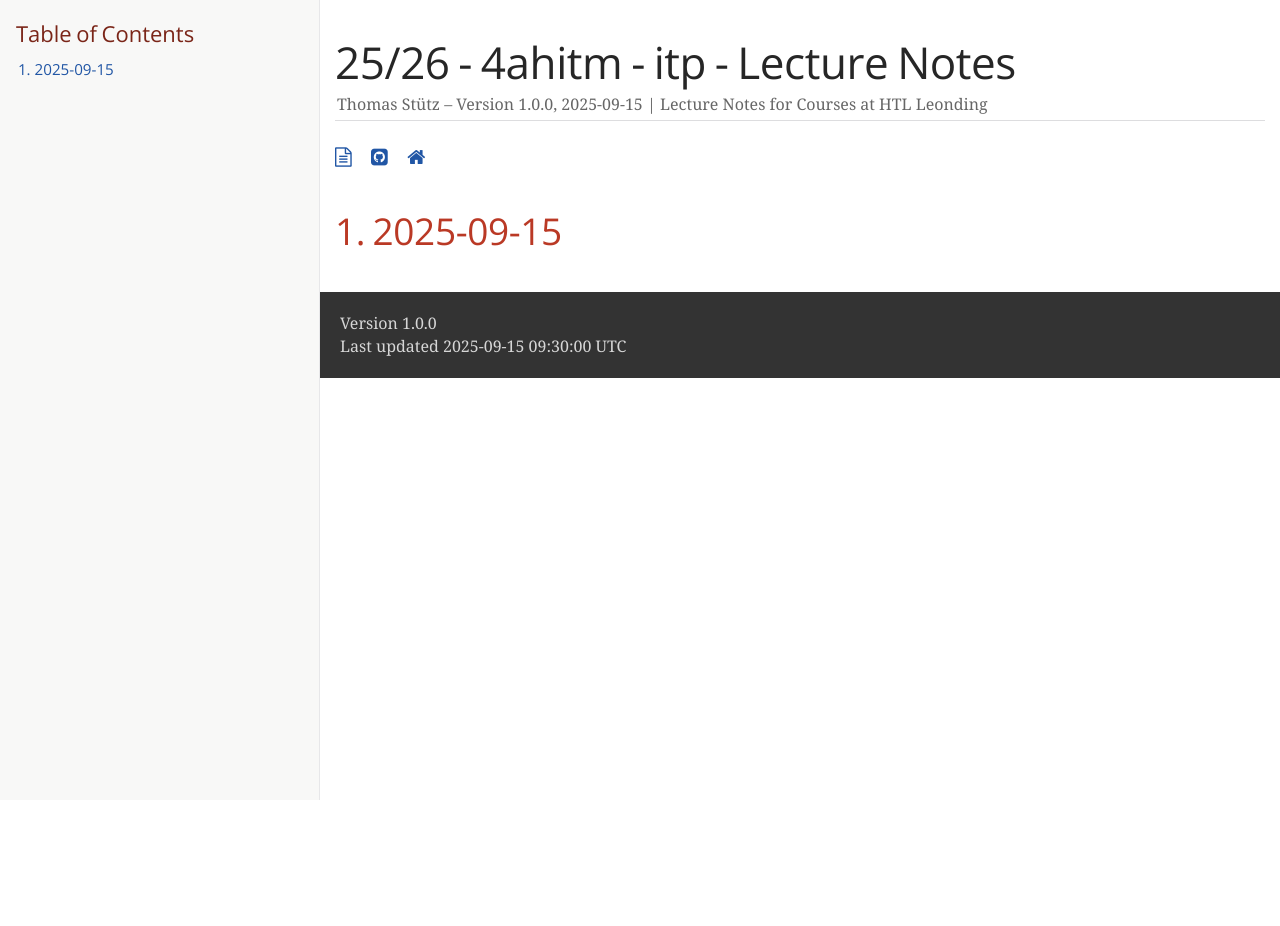
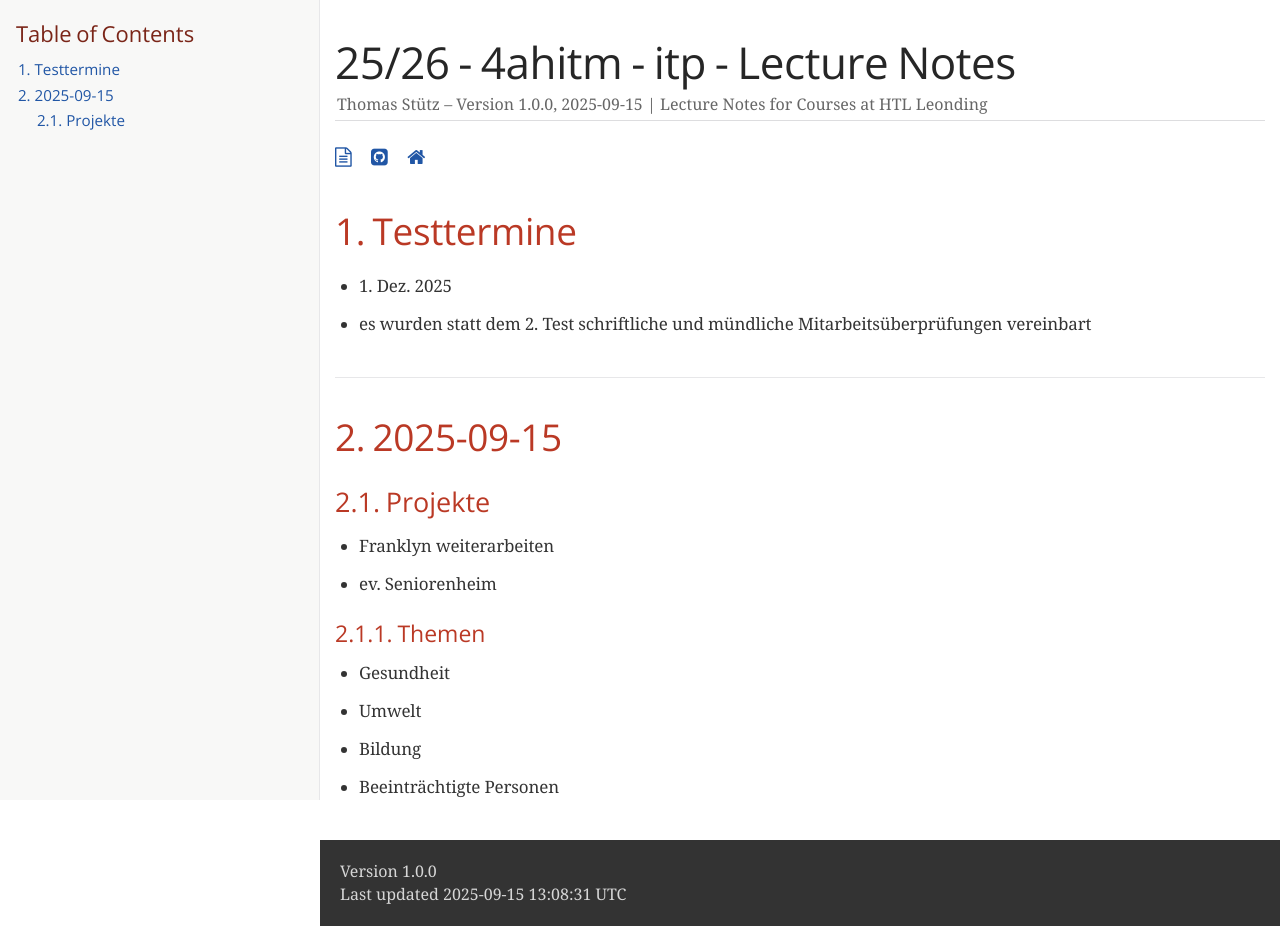
Before and after one commit to 2526-4ahitm-itp/2526-4ahitm-itp-lecture-notes, a plain HTML site: page index.html in a window 1280 px wide. Before the commit the page ends 800 px from the top, so only its background shows below. Drawn offline with nearby package versions, Linux system fonts and the light colour scheme; a web font is replaced by a local one.

Commit message:
Deploying to gh-pages from @ 2526-4ahitm-itp/2526-4ahitm-itp-lecture-notes@3093f19cfd141e52a0b250eb8d75c915bf576628 🚀

```diff
--- a/index.html
+++ b/index.html
@@ -457,7 +457,12 @@ body.book #toc,body.book #preamble,body.book h1.sect0,body.book .sect1>h2{page-b
 <div id="toc" class="toc2">
 <div id="toctitle">Table of Contents</div>
 <ul class="sectlevel1">
-<li><a href="#_2025_09_15">1. 2025-09-15</a></li>
+<li><a href="#_testtermine">1. Testtermine</a></li>
+<li><a href="#_2025_09_15">2. 2025-09-15</a>
+<ul class="sectlevel2">
+<li><a href="#_projekte">2.1. Projekte</a></li>
+</ul>
+</li>
 </ul>
 </div>
 </div>
@@ -472,16 +477,62 @@ body.book #toc,body.book #preamble,body.book h1.sect0,body.book .sect1>h2{page-b
 </div>
 </div>
 <div class="sect1">
-<h2 id="_2025_09_15"><a class="anchor" href="#_2025_09_15"></a>1. 2025-09-15</h2>
+<h2 id="_testtermine"><a class="anchor" href="#_testtermine"></a>1. Testtermine</h2>
 <div class="sectionbody">
-
+<div class="ulist">
+<ul>
+<li>
+<p>1. Dez. 2025</p>
+</li>
+<li>
+<p>es wurden statt dem 2. Test schriftliche und mündliche Mitarbeitsüberprüfungen vereinbart</p>
+</li>
+</ul>
+</div>
+</div>
+</div>
+<div class="sect1">
+<h2 id="_2025_09_15"><a class="anchor" href="#_2025_09_15"></a>2. 2025-09-15</h2>
+<div class="sectionbody">
+<div class="sect2">
+<h3 id="_projekte"><a class="anchor" href="#_projekte"></a>2.1. Projekte</h3>
+<div class="ulist">
+<ul>
+<li>
+<p>Franklyn weiterarbeiten</p>
+</li>
+<li>
+<p>ev. Seniorenheim</p>
+</li>
+</ul>
+</div>
+<div class="sect3">
+<h4 id="_themen"><a class="anchor" href="#_themen"></a>2.1.1. Themen</h4>
+<div class="ulist">
+<ul>
+<li>
+<p>Gesundheit</p>
+</li>
+<li>
+<p>Umwelt</p>
+</li>
+<li>
+<p>Bildung</p>
+</li>
+<li>
+<p>Beeinträchtigte Personen</p>
+</li>
+</ul>
+</div>
+</div>
+</div>
 </div>
 </div>
 </div>
 <div id="footer">
 <div id="footer-text">
 Version 1.0.0<br>
-Last updated 2025-09-15 09:30:00 UTC
+Last updated 2025-09-15 13:08:31 UTC
 </div>
 </div>
 </body>
```
Also changed, not shown: demo.html (+1 -1 lines), minutes-of-meeting.html (+1 -1 lines), sysspec.html (+1 -1 lines).
